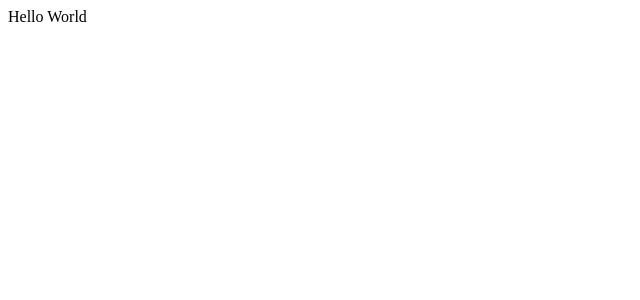
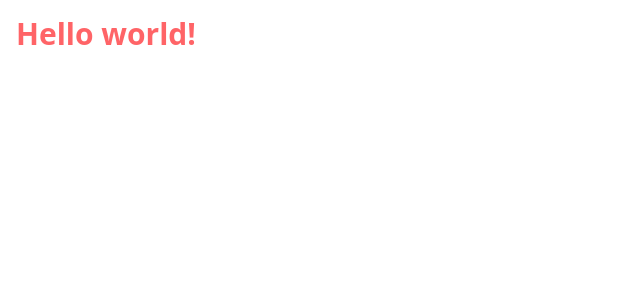
Before and after one commit to derrickholleman/task-pilot, an Angular app: page / in a window 1280 px wide. Shown: the top 300 px of the page, without its empty margins (0-640 px from the left). Built offline with nearby package versions, Linux system fonts and the light colour scheme.

Commit message:
add tailwindcss

```diff
--- a/package.json
+++ b/package.json
@@ -17,7 +17,10 @@
     "@angular/platform-browser": "^19.2.0",
     "@angular/platform-browser-dynamic": "^19.2.0",
     "@angular/router": "^19.2.0",
+    "@tailwindcss/postcss": "^4.1.14",
+    "postcss": "^8.5.6",
     "rxjs": "~7.8.0",
+    "tailwindcss": "^4.1.14",
     "tslib": "^2.3.0",
     "zone.js": "~0.15.0"
   },
--- a/src/app/app.component.html
+++ b/src/app/app.component.html
@@ -1,4 +1,6 @@
-Hello World
+<h1 class="text-3xl font-bold text-red-400 p-4">
+  Hello world!
+</h1>
 
 
 <router-outlet />
--- a/src/styles.css
+++ b/src/styles.css
@@ -1 +1 @@
-/* You can add global styles to this file, and also import other style files */
+@import "tailwindcss";
```
Also changed, not shown: .postcssrc.json (added), 1 other file (tests, documents, lock files or other folders).
